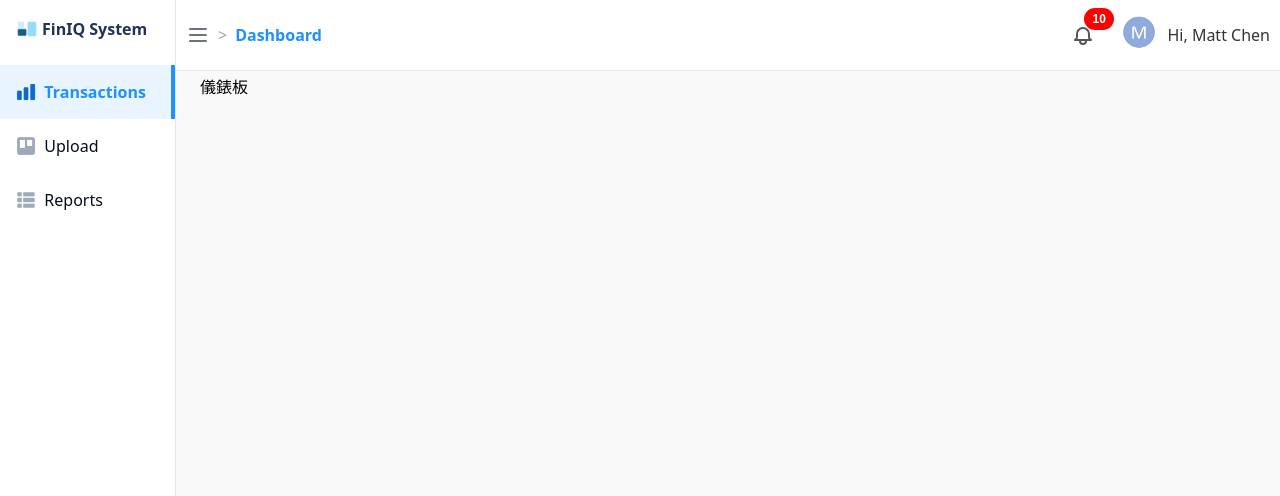
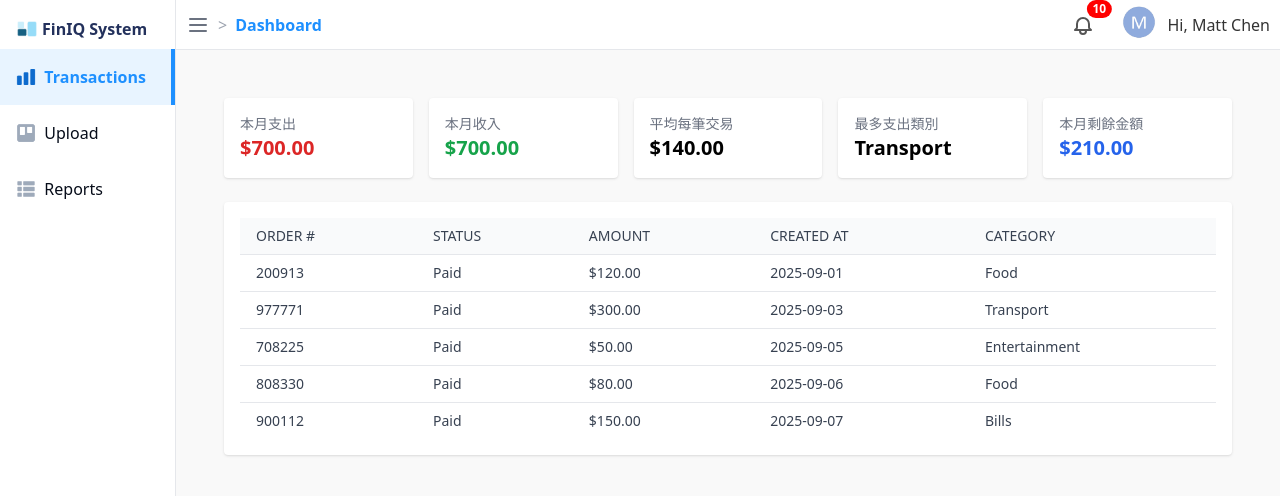
Before and after one commit to EngrMatt/FinIQApp, a Nuxt app: page /dashboard in a window 1280 px wide. Shown: the top 496 px of the page. Built offline with nearby package versions, Linux system fonts and the light colour scheme.

Commit message:
style: 移除元件庫, 只採用tailwind

```diff
--- a/app/pages/dashboard.vue
+++ b/app/pages/dashboard.vue
@@ -1,9 +1,94 @@
+<script setup lang="ts">
+import { ref, computed } from 'vue'
+
+interface Order {
+  id: number
+  order: number
+  status: string
+  amount: number
+  createdAt: string
+  category: string
+}
+
+const orders = ref<Order[]>([
+  { id: 1, order: 200913, status: 'Paid', amount: 120, createdAt: '2025-09-01', category: 'Food' },
+  { id: 2, order: 977771, status: 'Paid', amount: 300, createdAt: '2025-09-03', category: 'Transport' },
+  { id: 3, order: 708225, status: 'Paid', amount: 50, createdAt: '2025-09-05', category: 'Entertainment' },
+  { id: 4, order: 808330, status: 'Paid', amount: 80, createdAt: '2025-09-06', category: 'Food' },
+  { id: 5, order: 900112, status: 'Paid', amount: 150, createdAt: '2025-09-07', category: 'Bills' },
+])
+
+// 指標計算
+const totalTransactions = computed(() => orders.value.length)
+const totalIncome = computed(() => orders.value.reduce((sum, o) => sum + o.amount, 0))
+const averagePerTransaction = computed(() => (orders.value.length ? totalIncome.value / orders.value.length : 0))
+const categoryMap = computed(() => {
+  const map: Record<string, number> = {}
+  orders.value.forEach(o => {
+    map[o.category] = (map[o.category] || 0) + o.amount
+  })
+  return map
+})
+const maxCategory = computed(() => {
+  const entries = Object.entries(categoryMap.value)
+  if (!entries.length) return '-'
+  return entries.reduce((a, b) => (b[1] > a[1] ? b : a))[0]
+})
+const remainingAmount = computed(() => totalIncome.value * 0.3) // 假設剩餘 30%
+
+function formatCurrency(val: number) {
+  return `$${val.toFixed(2)}`
+}
+</script>
+
 <template>
-  <div>
-    儀錶板
+  <div class="p-6 space-y-6">
+    <!-- 指標卡片 -->
+    <div class="grid grid-cols-1 sm:grid-cols-2 lg:grid-cols-5 gap-4">
+      <div class="bg-white p-4 rounded shadow flex flex-col">
+        <span class="text-sm text-gray-500">本月支出</span>
+        <span class="text-xl font-bold text-red-600">{{ formatCurrency(totalIncome) }}</span>
+      </div>
+      <div class="bg-white p-4 rounded shadow flex flex-col">
+        <span class="text-sm text-gray-500">本月收入</span>
+        <span class="text-xl font-bold text-green-600">{{ formatCurrency(totalIncome) }}</span>
+      </div>
+      <div class="bg-white p-4 rounded shadow flex flex-col">
+        <span class="text-sm text-gray-500">平均每筆交易</span>
+        <span class="text-xl font-bold">{{ formatCurrency(averagePerTransaction) }}</span>
+      </div>
+      <div class="bg-white p-4 rounded shadow flex flex-col">
+        <span class="text-sm text-gray-500">最多支出類別</span>
+        <span class="text-xl font-bold">{{ maxCategory }}</span>
+      </div>
+      <div class="bg-white p-4 rounded shadow flex flex-col">
+        <span class="text-sm text-gray-500">本月剩餘金額</span>
+        <span class="text-xl font-bold text-blue-600">{{ formatCurrency(remainingAmount) }}</span>
+      </div>
+    </div>
+
+    <!-- 交易表格 -->
+    <div class="bg-white p-4 rounded shadow overflow-x-auto">
+      <table class="min-w-full divide-y divide-gray-200">
+        <thead class="bg-gray-50">
+          <tr>
+            <th class="px-4 py-2 text-left text-sm font-medium text-gray-700">ORDER #</th>
+            <th class="px-4 py-2 text-left text-sm font-medium text-gray-700">STATUS</th>
+            <th class="px-4 py-2 text-left text-sm font-medium text-gray-700">AMOUNT</th>
+            <th class="px-4 py-2 text-left text-sm font-medium text-gray-700">CREATED AT</th>
+            <th class="px-4 py-2 text-left text-sm font-medium text-gray-700">CATEGORY</th>
+          </tr>
+        </thead>
+        <tbody class="divide-y divide-gray-200">
+          <tr v-for="order in orders" :key="order.id">
+            <td class="px-4 py-2 text-sm text-gray-700">{{ order.order }}</td>
+            <td class="px-4 py-2 text-sm text-gray-700">{{ order.status }}</td>
+            <td class="px-4 py-2 text-sm text-gray-700">{{ formatCurrency(order.amount) }}</td>
+            <td class="px-4 py-2 text-sm text-gray-700">{{ order.createdAt }}</td>
+            <td class="px-4 py-2 text-sm text-gray-700">{{ order.category }}</td>
+          </tr>
+        </tbody>
+      </table>
+    </div>
   </div>
 </template>
-
-<script setup>
-
-</script>
--- a/nuxt.config.ts
+++ b/nuxt.config.ts
@@ -1,5 +1,6 @@
 // https://nuxt.com/docs/api/configuration/nuxt-config
 export default defineNuxtConfig({
   compatibilityDate: '2025-07-15',
-  devtools: { enabled: true }
+  devtools: { enabled: true },
+  modules: ['@nuxtjs/tailwindcss'],
 })
--- a/plugins/element-plus.js
+++ /dev/null
@@ -1,6 +0,0 @@
-import ElementPlus from 'element-plus'
-import 'element-plus/dist/index.css'
-
-export default defineNuxtPlugin(nuxtApp => {
-  nuxtApp.vueApp.use(ElementPlus)
-})
--- /dev/null
+++ b/tailwind.config.js
@@ -0,0 +1,15 @@
+/** @type {import('tailwindcss').Config} */
+module.exports = {
+  content: [
+    './components/**/*.{js,vue,ts}',
+    './layouts/**/*.vue',
+    './pages/**/*.vue',
+    './plugins/**/*.{js,ts}',
+    './nuxt.config.{js,ts}',
+    './app.vue',
+  ],
+  theme: {
+    extend: {},
+  },
+  plugins: [],
+}
```
Also changed, not shown: package.json (+8 -0 lines), 1 other file (tests, documents, lock files or other folders).
